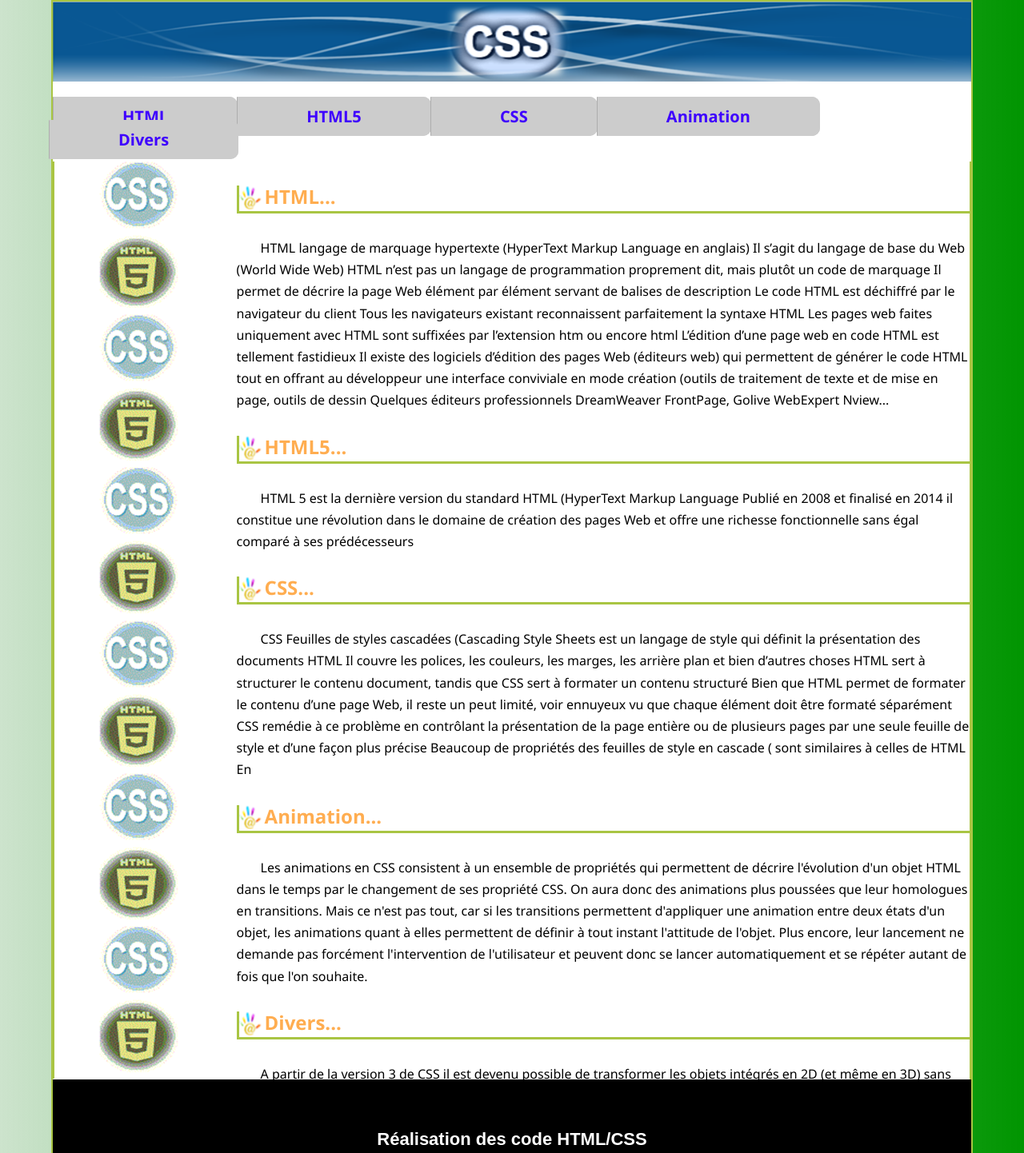
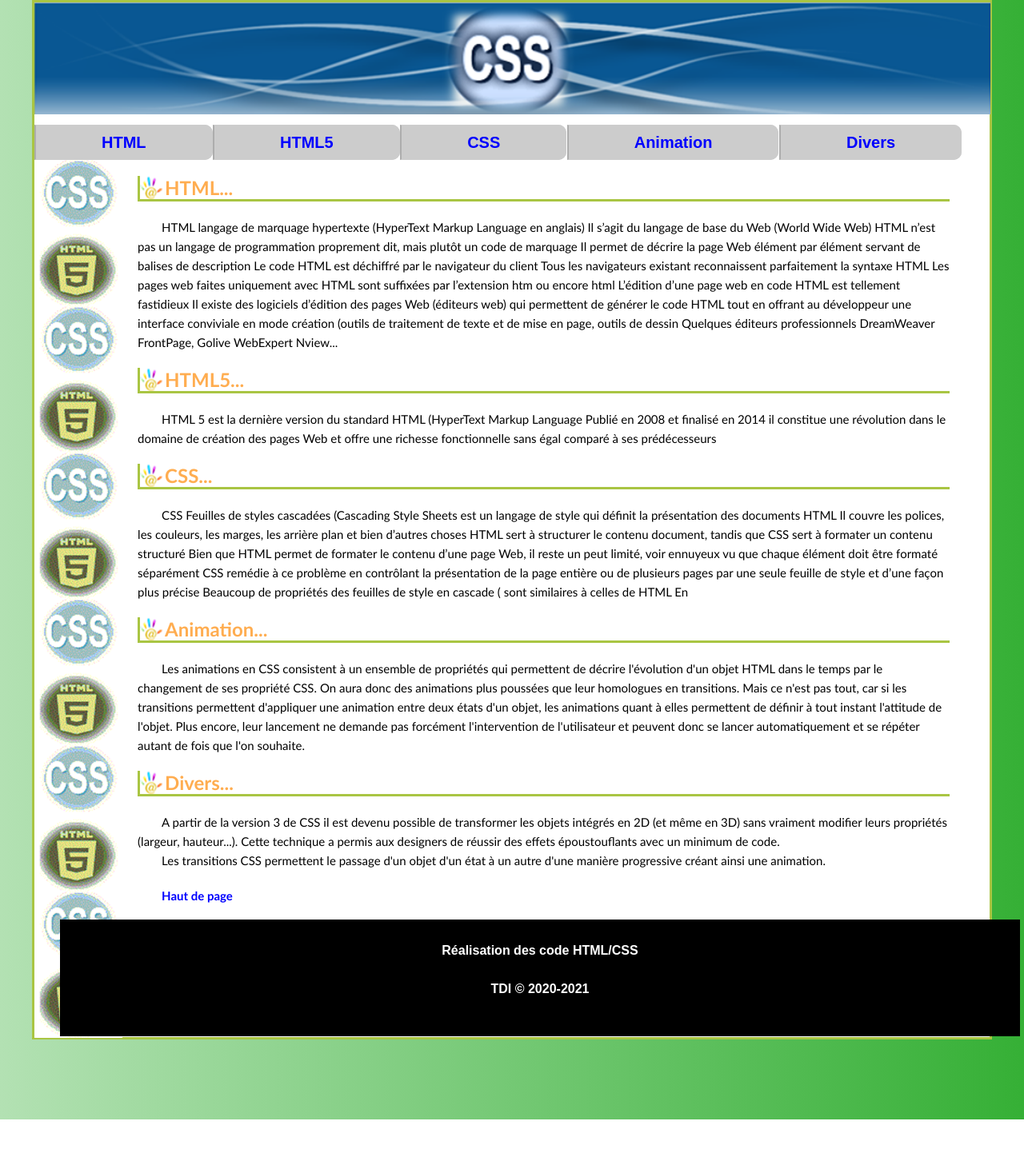
Before and after one commit to chaimaeMazzouz/TP_Global_css, a plain HTML site: page page.html in a window 1280 px wide. Shown: the top 1442 px of the page at 80% size. After the commit the page ends 1400 px from the top, so only its background shows below. Drawn offline with Linux system fonts and the light colour scheme.

Commit message:
done with TP Global

```diff
--- /dev/null
+++ b/page.css
@@ -0,0 +1,98 @@
+* {
+  margin: 0;
+  padding: 0;
+  box-sizing: border-box;
+}
+body {
+  background: linear-gradient(
+    to right,
+    rgba(3, 156, 3, 0.3),
+    rgba(3, 156, 3, 0.8)
+  );
+  font-family: sans-serif;
+  height: 1400px;
+}
+.main-container {
+  position: relative;
+  background-color: #ffffff;
+  margin: 0 auto;
+  width: 1200px;
+  height: 1300px;
+  border: 3px solid #a9c543;
+}
+header img {
+  width: 1195px;
+}
+header nav {
+  margin-top: 20px;
+}
+.btn1 {
+  margin-left: 0px;
+}
+header nav a {
+  background-color: #cccccc;
+  color: blue;
+  font-size: 20px;
+  padding: 10px 82px 10px 82px;
+  font-weight: bold;
+  text-decoration: none;
+  border: 1px solid #cccccc;
+  border-left: 2px solid #adadad;
+  border-top-right-radius: 10px;
+  border-bottom-right-radius: 10px;
+  margin-left: -4px;
+}
+.content {
+  float: right;
+  width: 85%;
+  margin-right: 50px;
+  font-family: "Trebuchet MS", Helvetica, sans-serif;
+  margin-top: 10px;
+}
+.title {
+  display: flex;
+  border-left: 3px solid #a9c543;
+  border-bottom: 3px solid #a9c543;
+}
+.part {
+  margin-top: 20px;
+}
+.title h2 {
+  color: #ffad50;
+}
+.paragraphe {
+  margin-top: 20px;
+}
+.paragraphe p {
+  font-size: 15px;
+  line-height: 1.6;
+  text-indent: 30px;
+}
+.sideBar {
+  width: 10%;
+  float: left;
+  display: grid;
+  padding-top: 10px;
+}
+.footer {
+  position: absolute;
+  height: 146px;
+  color: #ffffff;
+  background-color: #000000;
+  width: 1200px;
+  margin-left: 75px;
+  margin-top: -150px;
+}
+.footer p {
+  text-align: center;
+  padding-top: 30px;
+  font-weight: 600;
+}
+.haut-page {
+  margin-top: 20px;
+}
+.haut-page a {
+  color: blue;
+  font-weight: 800;
+  text-decoration: none;
+}
--- a/index.html
+++ b/page.html
@@ -1,15 +1,15 @@
 <!DOCTYPE html>
-<html>
+<html lang="en">
   <head>
+    <link rel="stylesheet" href="page.css" />
+    <meta charset="UTF-8" />
     <meta name="viewport" content="width=device-width, initial-scale=1.0" />
-    <link rel="stylesheet" href="style.css" />
     <title>TP GLOBAL</title>
   </head>
   <body>
-    <div class="container">
-      <header>
+    <div class="main-container">
+      <header id="header">
         <img src="./img/headerPic.png" alt="css picture" />
-      </header>
         <nav>
           <a href="#html" class="btn1">HTML</a>
           <a href="#html5">HTML5</a>
@@ -17,8 +17,9 @@
           <a href="#animation">Animation</a>
           <a href="#divers">Divers</a>
         </nav>
+      </header>
       <section class="content">
-        <div id="html">
+        <div id="html" class="part">
           <div class="title">
             <img src="./img/logo.png" />
             <h2>HTML...</h2>
@@ -43,7 +44,7 @@
             </p>
           </div>
         </div>
-        <div id="html5">
+        <div id="html5" class="part">
           <div class="title">
             <img src="./img/logo.png" />
             <h2>HTML5...</h2>
@@ -57,7 +58,7 @@
             </p>
           </div>
         </div>
-        <div id="css">
+        <div id="css" class="part">
           <div class="title">
             <img src="./img/logo.png" />
             <h2>CSS...</h2>
@@ -78,7 +79,7 @@
             </p>
           </div>
         </div>
-        <div id="animation">
+        <div id="animation" class="part">
           <div class="title">
             <img src="./img/logo.png" />
             <h2>Animation...</h2>
@@ -98,7 +99,7 @@
             </p>
           </div>
         </div>
-        <div id="divers">
+        <div id="divers" class="part">
           <div class="title">
             <img src="./img/logo.png" />
             <h2>Divers...</h2>
@@ -111,6 +112,13 @@
               technique a permis aux designers de réussir des effets
               époustouflants avec un minimum de code.
             </p>
+            <p>
+              Les transitions CSS permettent le passage d'un objet d'un état à
+              un autre d'une manière progressive créant ainsi une animation.
+            </p>
+            <p class="haut-page">
+              <a href="#header">Haut de page</a>
+            </p>
           </div>
         </div>
       </section>
@@ -122,10 +130,10 @@
         <img src="./img/sidePic.png" />
         <img src="./img/sidePic.png" />
       </section>
+    </div>
     <footer class="footer">
       <p>Réalisation des code HTML/CSS</p>
       <p>TDI &copy; 2020-2021</p>
     </footer>
-    </div>
   </body>
 </html>
--- a/style.css
+++ /dev/null
@@ -1,96 +0,0 @@
-* {
-  margin: 0;
-  padding: 0;
-  box-sizing: border-box;
-}
-body {
-  font-family: "Segoe UI", Tahoma, Geneva, Verdana, sans-serif;
-  line-height: 1.7em;
-  background-image: linear-gradient(
-    to right,
-    rgba(2, 116, 2, 0.2),
-    rgb(1, 149, 1)
-  );
-}
-.container {
-  width: 90%;
-  margin: 0 auto;
-  background-color: #ffffff;
-  border: 2px solid #a9c543;
-}
-header {
-  height: 100px;
-}
-header img {
-  width: 100%;
-  height: inherit;
-}
-nav {
-  height: 100px;
-  padding-top: 30px;
-  margin-top: 0;
-}
-nav a {
-  background-color: #cccccc;
-  color: #3e00ff;
-  font-size: 20px;
-  font-weight: 600;
-  text-decoration: none;
-  padding: 10px 86px 10px 86px;
-  border: 1px solid #cccccc;
-  border-left: 1px solid #adadad;
-  border-top-right-radius: 10px;
-  border-bottom-right-radius: 10px;
-  margin-left: -5px;
-}
-.btn1 {
-  margin-left: 0;
-}
-.content {
-  width: 80%;
-  float: right;
-  background-color: #ffffff;
-  border-right: 2px solid #a9c543;
-}
-.title {
-  display: flex;
-  border-bottom: 3px solid #a9c543;
-  border-left: 3px solid #a9c543;
-  height: 35px;
-  margin: 30px 0 30px 0;
-}
-.title img {
-  margin-right: 2px;
-  width: 30px;
-  height: 30px;
-}
-.title h2 {
-  color: #ffad50;
-}
-.paragraphe {
-  text-indent: 30px;
-}
-.sideBar {
-  width: 20%;
-  float: left;
-  background-color: #ffffff;
-  border-left: 2px solid #a9c543;
-}
-.sideBar img {
-  padding-left: 50px;
-}
-.footer {
-  position: relative;
-  background-color: #000000;
-  margin-top: 100%;
-  height: 110px;
-  width: 100%;
-}
-.footer p {
-  margin: 50px 200px 10px 200px;
-  color: #ffffff;
-  font-family: sans-serif;
-  font-size: 22px;
-  font-weight: 600;
-  text-align: center;
-}
```
Lines whose indentation alone changed are shown as unchanged.
